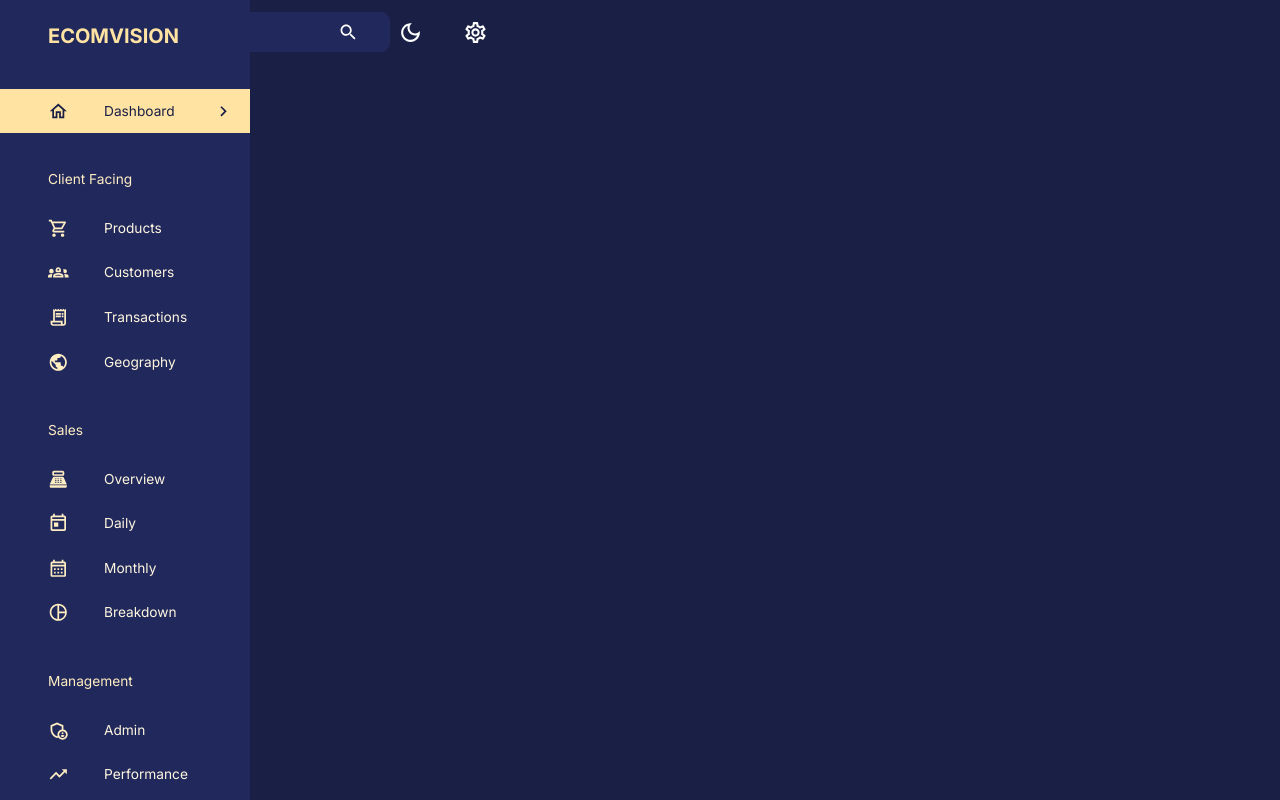
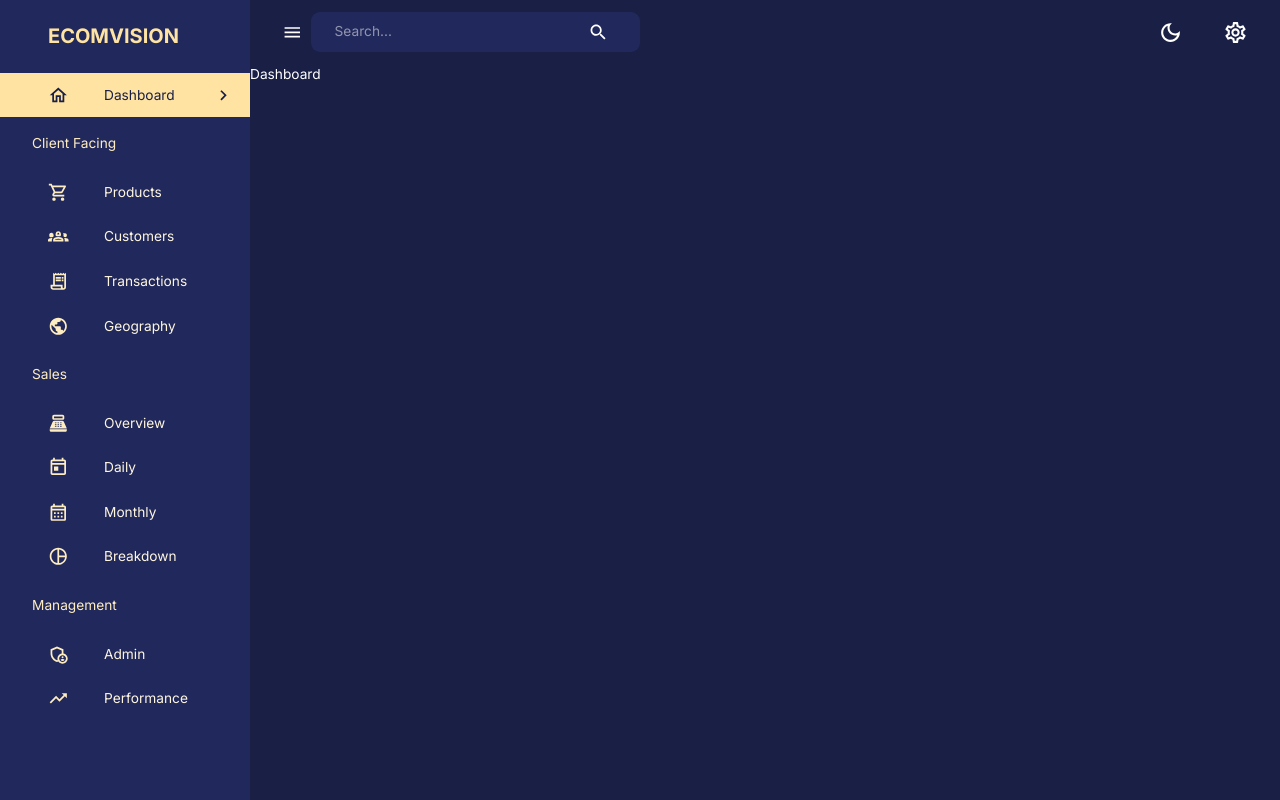
Before and after one commit to sebalp100/react-dashboard, a React (Vite) app in the folder client/: page /dashboard in a window 1280 px wide. Built offline with nearby package versions, Linux system fonts and the light colour scheme.

Commit message:
Fix sidebar

```diff
--- a/client/src/components/Sidebar.jsx
+++ b/client/src/components/Sidebar.jsx
@@ -1,3 +1,4 @@
+import React from 'react';
 import {
   Box,
   Divider,
@@ -31,17 +32,6 @@ import { useEffect, useState } from 'react';
 import { useLocation, useNavigate } from 'react-router-dom';
 import FlexBetween from './FlexBetween';
 import profileImage from '../assets/profile.jpg';
-
-const Sidebar = ({
-  drawerWidth,
-  isSidebarOpen,
-  setIsSidebarOpen,
-  isNonMobile,
-}) => {
-  const { pathname } = useLocation();
-  const [active, setActive] = useState('');
-  const navigate = useNavigate();
-  const theme = useTheme();
 
 const navItems = [
   {
@@ -102,6 +92,18 @@ const Sidebar = ({
   },
 ];
 
+const Sidebar = ({
+  user,
+  drawerWidth,
+  isSidebarOpen,
+  setIsSidebarOpen,
+  isNonMobile,
+}) => {
+  const { pathname } = useLocation();
+  const [active, setActive] = useState('');
+  const navigate = useNavigate();
+  const theme = useTheme();
+
   useEffect(() => {
     setActive(pathname.substring(1));
   }, [pathname]);
@@ -126,7 +128,7 @@ const Sidebar = ({
           }}
         >
           <Box width="100%">
-            <Box m="1.5rem 2rem 2rem 3rem">
+            <Box m="1.5rem 2rem 1rem 3rem">
               <FlexBetween color={theme.palette.secondary.main}>
                 <Box display="flex" alignItems="center" gap="0.5rem">
                   <Typography variant="h4" fontWeight="bold">
@@ -144,7 +146,7 @@ const Sidebar = ({
               {navItems.map(({ text, icon }) => {
                 if (!icon) {
                   return (
-                    <Typography key={text} sx={{ m: '2.25rem 0 1rem 3rem' }}>
+                    <Typography key={text} sx={{ m: '1rem 0 1rem 2rem' }}>
                       {text}
                     </Typography>
                   );
--- a/client/src/scenes/layout/index.jsx
+++ b/client/src/scenes/layout/index.jsx
@@ -10,13 +10,13 @@ const Layout = () => {
   const [isSidebarOpen, setIsSidebarOpen] = useState(true);
   return (
     <Box display={isNonMobile ? 'flex' : 'block'} width="100%" height="100%">
-      <Box>
       <Sidebar
         isNonMobile={isNonMobile}
         drawerWidth="250px"
         isSidebarOpen={isSidebarOpen}
         setIsSidebarOpen={setIsSidebarOpen}
       />
+      <Box flexGrow={1}>
         <Navbar
           isSidebarOpen={isSidebarOpen}
           setIsSidebarOpen={setIsSidebarOpen}
```
Lines whose indentation alone changed are shown as unchanged.
